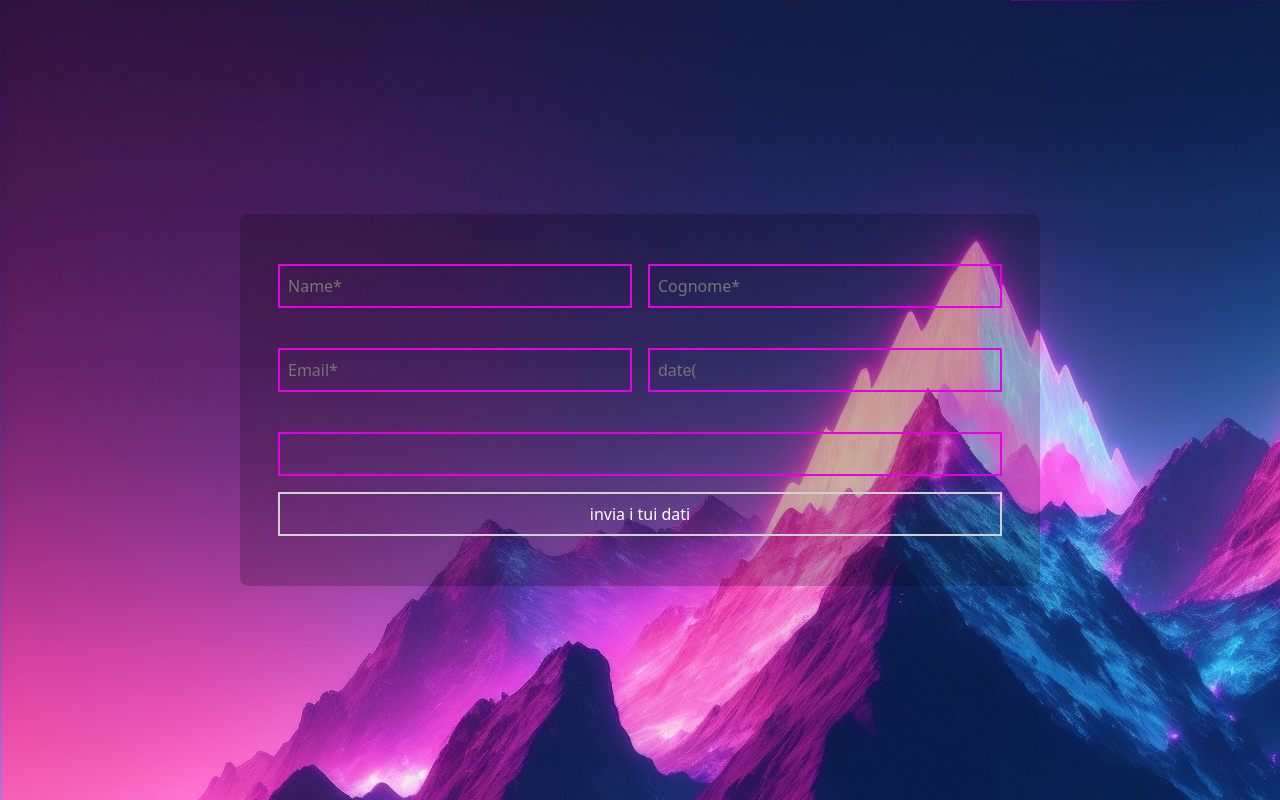
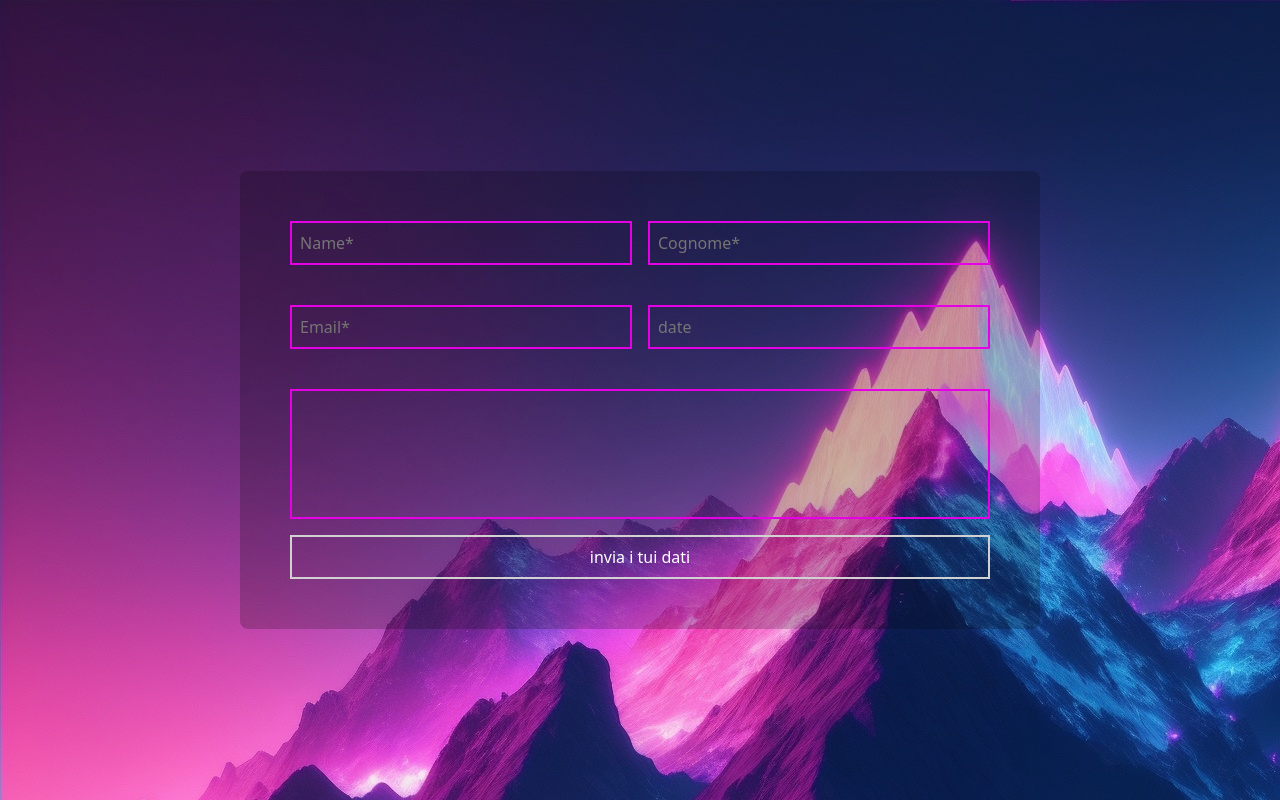
Before and after one commit to paoloflore99/php-badwords, a PHP site: page / in a window 1280 px wide. Run offline with PHP 8.4, Linux system fonts and the light colour scheme.

Commit message:
messo il form

```diff
--- a/css/style.css
+++ b/css/style.css
@@ -32,11 +32,9 @@ button {
     border: 2px solid rgb(209, 209, 209);
     transition: 1s;
     color: white;
-    /* background-color: rgb(230, 0, 230); */
 }
 
 button:hover {
-    /* background-color: rgb(230, 0, 230); */
     transition: 1s;
 }
 
@@ -52,3 +50,9 @@ button:hover {
 input {
     color: white;
 }
+
+.input-help {
+    height: 130px;
+    width: 100%;
+
+}
--- a/index.php
+++ b/index.php
@@ -1,6 +1,7 @@
 <?php
 
 $invio = 'invia i tui dati';
+
 
 ?>
 
@@ -35,24 +36,27 @@ $invio = 'invia i tui dati';
         <div class="container rounded-3 text-white">
             <div class="row ">
 
-            <div class="d-flex padding-mio">
-                <input type="text" class="p-2 container-fluid" type="name" placeholder="Name*">
-                <div class="mx-2"></div>
-                <input type="text" class="p-2 container-fluid" type="cognome" placeholder="Cognome*">
+            <div>
+                <form class="d-flex padding-mio" action="" method="post">
+                    <input type="text" class="p-2 container-fluid" type="name"  placeholder="Name*">
+                    <div class="mx-2"></div>
+                    <input type="text" class="p-2 container-fluid" type="cognome" placeholder="Cognome*">
+                </form>
             </div>
 
-            <div class="d-flex padding-mio">
-                <input type="text" class="p-2 container-fluid" type="Email" placeholder="Email*">
-                <div class="mx-2"></div>
-                <input type="text" class="p-2 container-fluid" type="date"  placeholder="date(">
+            <div>
+                <form class="d-flex padding-mio" action="" method="post">
+                    <input type="text" class="p-2 container-fluid" type="email" placeholder="Email*">
+                    <div class="mx-2"></div>
+                    <input type="text" class="p-2 container-fluid" type="date"  placeholder="date">
+                </form>
             </div>
 
-            <div class="padding-mio">
-                <input class="input-inero container-fluid p-2 input-elp" type="text">
-                <div>
-
-                </div>
-                <button class="container-fluid padding-meno p-2" ><?php echo $invio ?></button>
+            <div>
+                <form class="padding-mio" action="" method="help">
+                    <input class="input container-fluid p-2 input-help" type="text">
+                    <button class="container-fluid padding-meno p-2" ><?php echo $invio ?></button>
+                </form>
             </div>
 
             </div>
```
